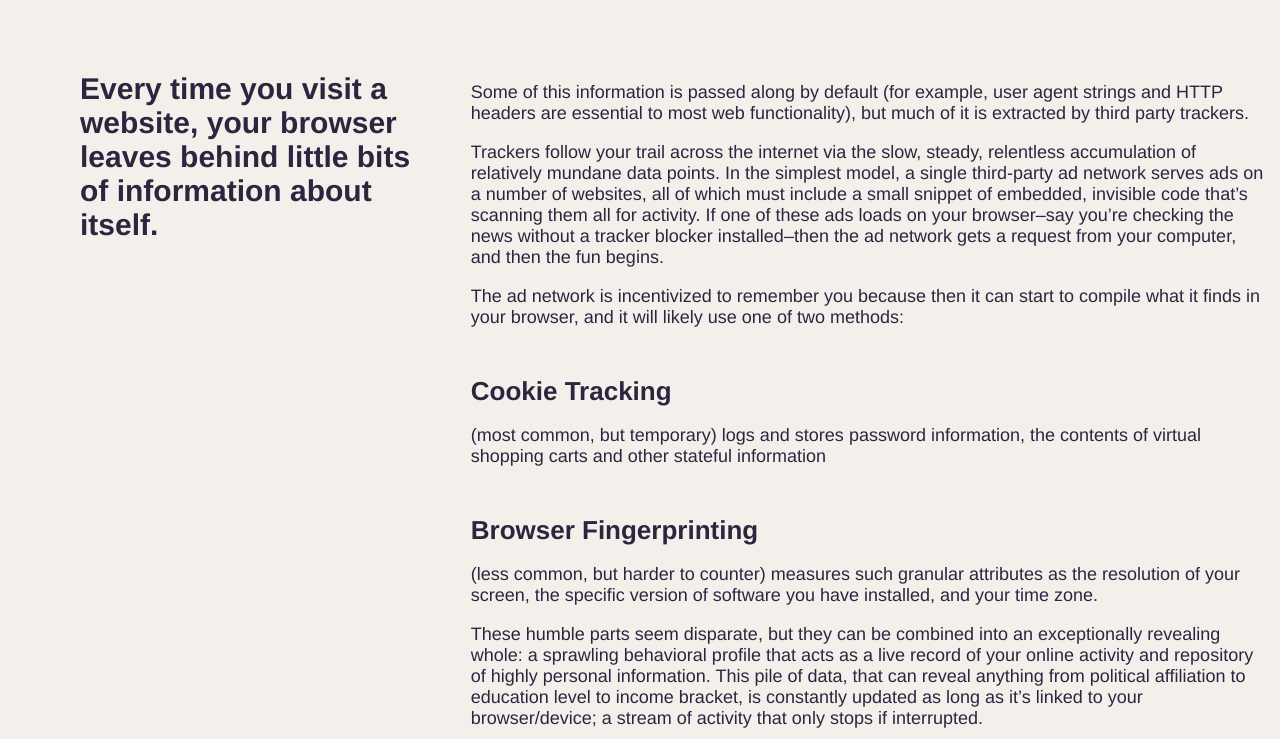
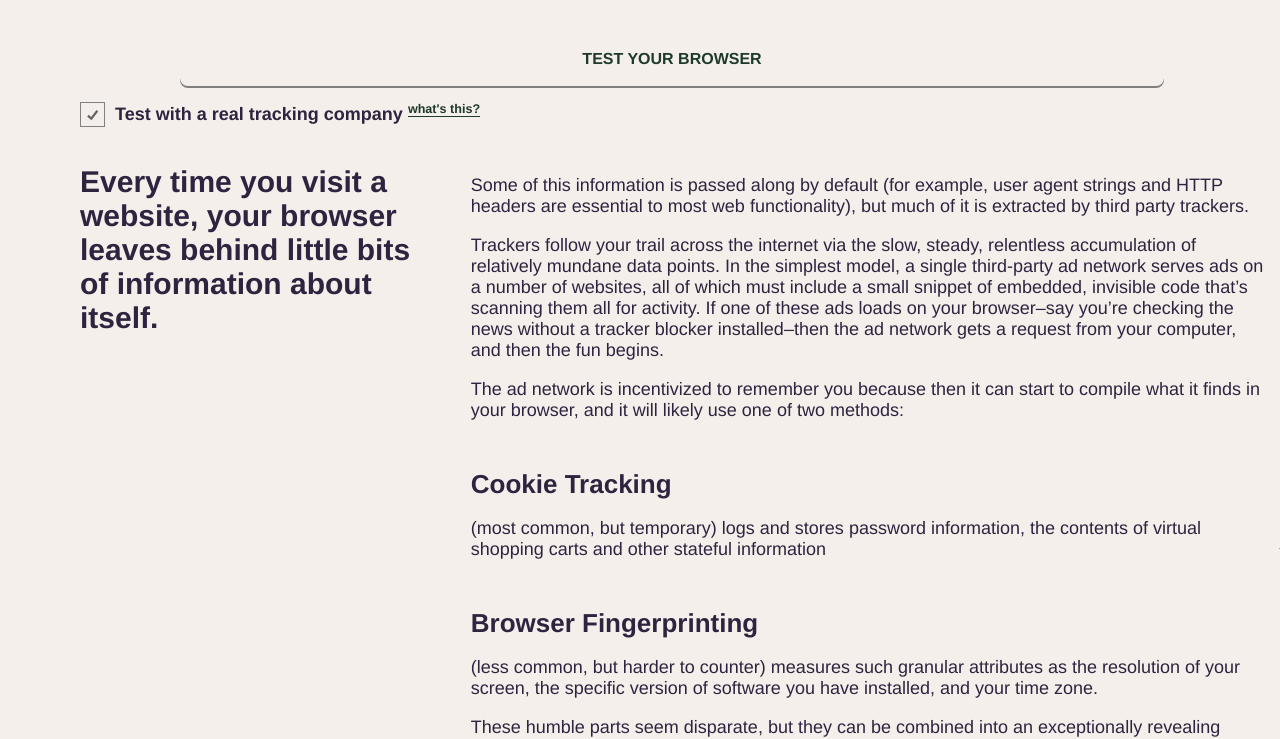
Before and after one commit to EFForg/cover-your-tracks, a Flask app: page /learn in a window 1280 px wide. Shown: the part 251-990 px from the top of the page. Run offline with Flask 2, Linux system fonts and the light colour scheme.

Commit message:
learn page can now test browser WOOOT

```diff
--- a/main.py
+++ b/main.py
@@ -100,6 +100,12 @@ def index():
                            third_party_trackers=config.third_party_trackers,
                            cb=cb)
 
+@app.route("/learn")
+def learn():
+    cb = random()
+    return render_template('learn.html',
+                           third_party_trackers=config.third_party_trackers,
+                           cb=cb)
 
 @app.route("/fingerprint-js")
 @app.route("/fingerprint")
@@ -442,9 +448,7 @@ def privacy_3_0():
 def about():
     return render_template('about.html', title="About")
 
-@app.route("/learn")
-def learn():
-    return render_template('learn.html', title="Learn")
+
 
 @app.route("/faq")
 def faq():
--- a/templates/learn.html
+++ b/templates/learn.html
@@ -1,7 +1,15 @@
 {% extends "layout.html" %}
 
+{% block head %}
+  <script src="static/front.js" type="text/javascript"></script>
+{% endblock %}
+
 {% block body %}
+
 <div id="learn">
+  <a href="/kcarter-nojs" class="button-style" id="kcarterlink" >Test Your Browser</a>
+  <input type='checkbox' checked='checked'id="real" />
+  <label id='acceptable_ads' for="real"><strong>Test with a real tracking company</strong> <sup id='whats-this'><a href="">what's this?</a></sup></label>
   <div class="main-section">
     <div class="definitions">
       <div class="left">
@@ -55,4 +63,10 @@
 
   </div>
 </div>
+
+<iframe id="a" style="position:absolute;right:0px;bottom:0px;height:1px;width:1px;" src='https://{{ third_party_trackers['ad_server'] }}/clear-cookies?random={{ cb }}'></iframe>
+<iframe id="t" style="position:absolute;right:0px;bottom:0px;height:1px;width:1px;" src='https://{{ third_party_trackers['tracker_server'] }}/clear-cookies?random={{ cb }}'></iframe>
+<iframe id="dnt" style="position:absolute;right:0px;bottom:0px;height:1px;width:1px;" src='https://{{ third_party_trackers['dnt_server'] }}/clear-cookies?random={{ cb }}'></iframe>
 {% endblock %}
+
+{% block java %}{% endblock %}
```
